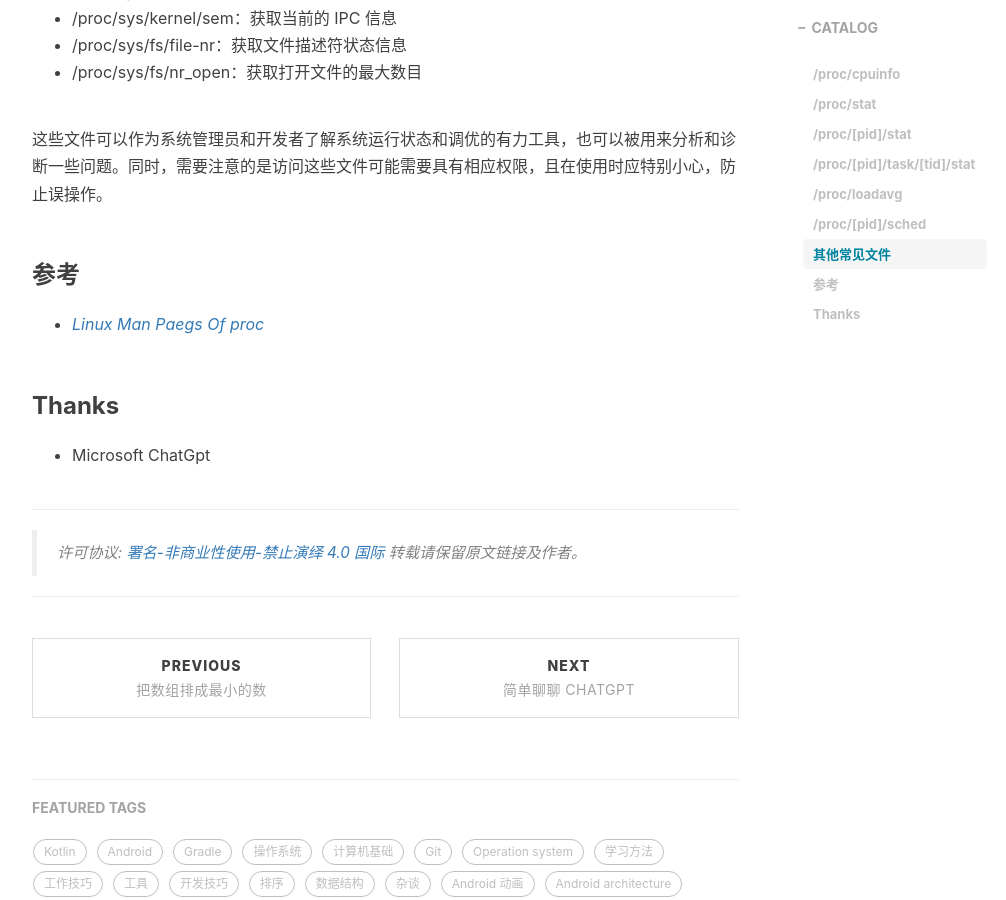
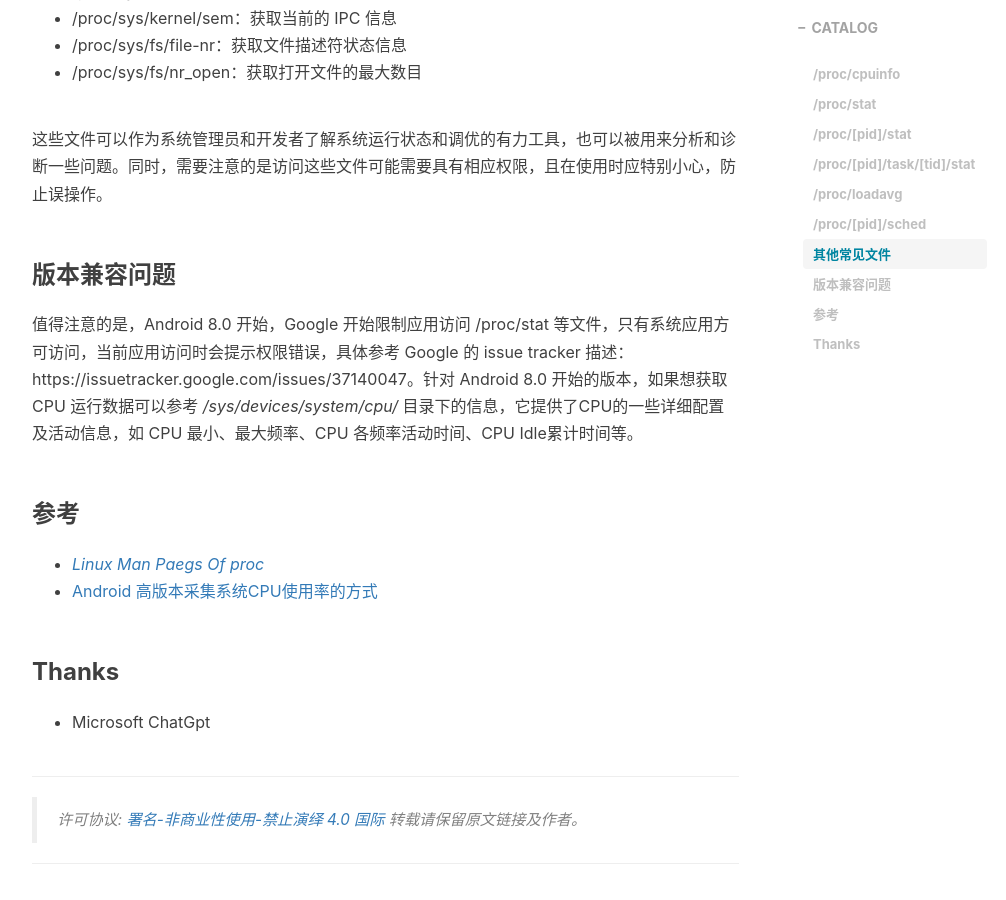
Before and after one commit to Moosphan/Moosphan.github.io, a Jekyll site: the page built from _posts/post_android/2023-03-27-about-prof-dir.md, in a window 1280 px wide and 900 px high, scrolled down 12279 px. Shown: the whole window, without its empty margins (233-1239 px from the left). Built offline with Jekyll 4.4.1, drawn with Linux system fonts in a browser that asks for light colours; nearby versions of some CDN libraries; comment, search, counter and statistics services are not loaded.

```diff
--- a/_posts/post_android/2023-03-27-about-prof-dir.md
+++ b/_posts/post_android/2023-03-27-about-prof-dir.md
@@ -440,9 +440,14 @@
 
 这些文件可以作为系统管理员和开发者了解系统运行状态和调优的有力工具，也可以被用来分析和诊断一些问题。同时，需要注意的是访问这些文件可能需要具有相应权限，且在使用时应特别小心，防止误操作。
 
+### 版本兼容问题
+
+值得注意的是，Android 8.0 开始，Google 开始限制应用访问 /proc/stat 等文件，只有系统应用方可访问，当前应用访问时会提示权限错误，具体参考 Google 的 issue tracker 描述：https://issuetracker.google.com/issues/37140047。针对 Android 8.0 开始的版本，如果想获取 CPU 运行数据可以参考 */sys/devices/system/cpu/* 目录下的信息，它提供了CPU的一些详细配置及活动信息，如 CPU 最小、最大频率、CPU 各频率活动时间、CPU Idle累计时间等。
+
 ### 参考
 
 - [*Linux Man Paegs Of proc*](https://man7.org/linux/man-pages/man5/proc.5.html)
+- [Android 高版本采集系统CPU使用率的方式](https://mp.weixin.qq.com/s/8r5jzV7sqgy7ZynUg5V7mA)
 
 ### Thanks
 
```
Also changed, not shown: _posts/post_skills/2023-03-29-chatgpt-talk.md (+2 -2 lines).
